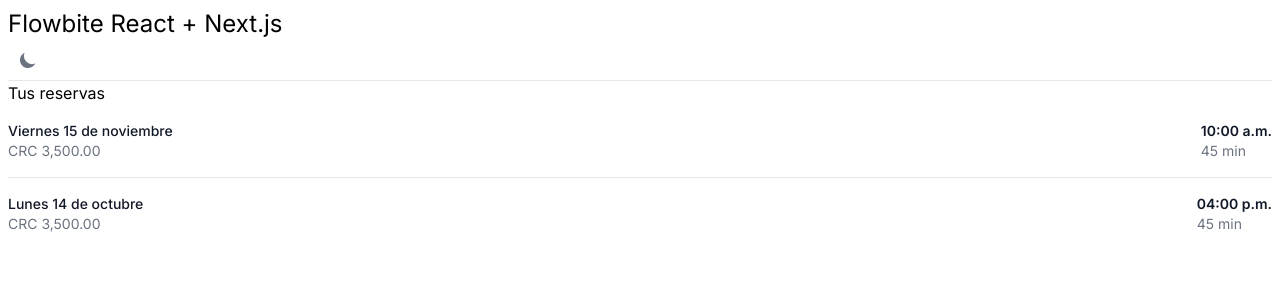
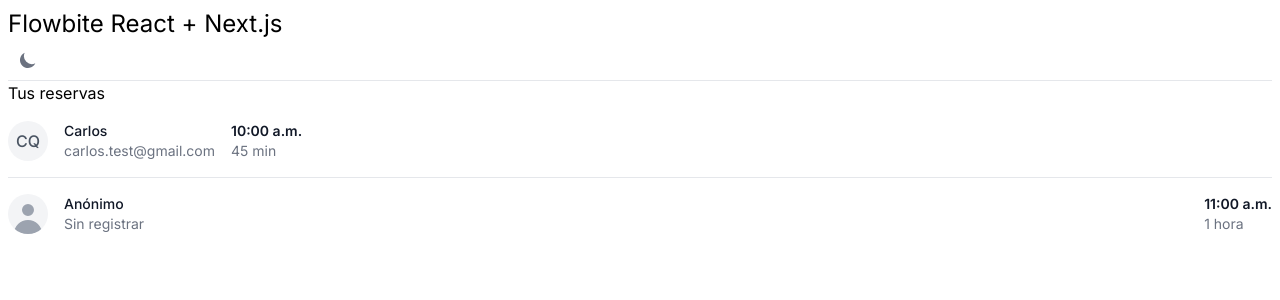
Before and after one commit to carlosquesada24/simple-reservations-mvp, a Next.js app: page / in a window 1280 px wide. Shown: the top 300 px of the page. Built offline with nearby package versions, Linux system fonts and the light colour scheme.

Commit message:
Simple logic to show barber reservations added

```diff
--- a/app/(data)/(reservations)/index.ts
+++ b/app/(data)/(reservations)/index.ts
@@ -22,7 +22,7 @@ export interface Reservation {
     }
 }
 
-export const reservationsList: Reservation[] = [
+export const clientReservationsList: Reservation[] = [
     {
         id: "51f03f51-0af6-49bf-af0c-bdf356d56664",
         salePrice: "CRC 3,500.00",
@@ -50,3 +50,33 @@ export const reservationsList: Reservation[] = [
         }
     },
 ];
+
+
+export const barberReservationsList: Reservation[] = [
+    {
+        id: "51f03f51-0af6-49bf-af0c-bdf356d56664",
+        salePrice: "CRC 3,500.00",
+        durationInMinutes: 45,
+        reservationDate: "Viernes 15 de noviembre",
+        reservationTime: "10:00 a.m.",
+        client: {
+            id: "e9248f50-f6bd-4325-94e9-798edee4a267",
+            name: "Carlos",
+            email: "carlos.test@gmail.com",
+            phoneNumber: "84878116",
+        }
+    },
+    {
+        id: "24066a9d-610a-4dce-91ed-0fab5ad88bfc",
+        salePrice: "CRC 3,500.00",
+        durationInMinutes: 45,
+        reservationDate: "Viernes 15 de noviembre",
+        reservationTime: "05:00 p.m.",
+        client: {
+            id: "e9248f50-f6bd-4325-94e9-798edee4a267",
+            name: "",
+            email: "",
+            phoneNumber: "",
+        }
+    },
+];
--- a/app/(modules)/(reservations)/(reservation-display)/(show-all-reservations)/(components)/ReservationCard/ReservationCard.tsx
+++ b/app/(modules)/(reservations)/(reservation-display)/(show-all-reservations)/(components)/ReservationCard/ReservationCard.tsx
@@ -83,7 +83,7 @@ const ReservationCardBarberView = ({ reservation }: ReservationCardProps) => {
 };
 
 const ReservationCard = ({ reservation }: ReservationCardProps) => {
-  const isBarberUser = false;
+  const isBarberUser = true;
   const isClientUser = !isBarberUser;
 
   return isBarberUser ? (
--- a/app/page.tsx
+++ b/app/page.tsx
@@ -1,9 +1,18 @@
 import React from "react";
 import { DarkThemeToggle } from "flowbite-react";
 import ReservationsList from "./(modules)/(reservations)/(reservation-display)/(show-all-reservations)/(components)/ReservationsList/ReservationsList";
-import { reservationsList } from "./(data)/(reservations)";
+import {
+  barberReservationsList,
+  clientReservationsList,
+} from "./(data)/(reservations)";
 
 export default function Home() {
+  const isBarberUser = true;
+
+  const reservationsList = isBarberUser
+    ? barberReservationsList
+    : clientReservationsList;
+
   return (
     <main className="">
       <h1 className="text-2xl dark:text-white">Flowbite React + Next.js</h1>
```
